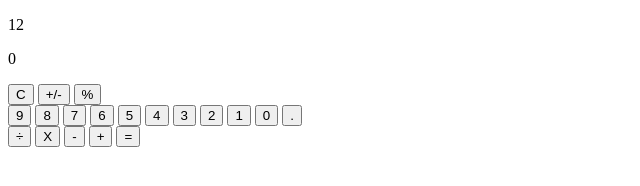
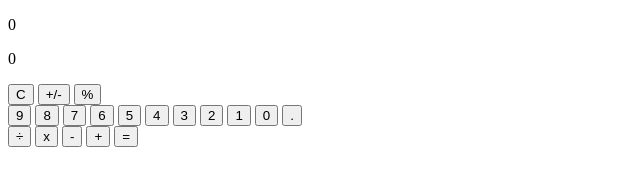
Before and after one commit to BookmanJunior/TOP-Calculator-Project, a plain HTML site: page index.html in a window 1280 px wide. Shown: the full height of the page, 0-640 px from the left. Drawn offline with Linux system fonts and the light colour scheme.

Commit message:
changed X to lowerspace. 12 to 0

```diff
--- a/index.html
+++ b/index.html
@@ -10,7 +10,7 @@
   <body>
     <div class="wrapper">
       <div id="calculatorDisplay" class="calculator-display">
-        <p id="caclResult" class="result">12</p>
+        <p id="caclResult" class="result">0</p>
         <p id="currentCalculation" class="current-calculation">0</p>
       </div>
       <div id="functionButtons" class="function-buttons">
@@ -33,7 +33,7 @@
       </div>
       <div id="operatorButtons" class="operator-buttons">
         <button id="divide" class="operator-button">÷</button>
-        <button id="multiply" class="operator-button">X</button>
+        <button id="multiply" class="operator-button">x</button>
         <button id="subtract" class="operator-button">-</button>
         <button id="add" class="operator-button">+</button>
         <button id="equalButton" class="operator-button">=</button>
```
